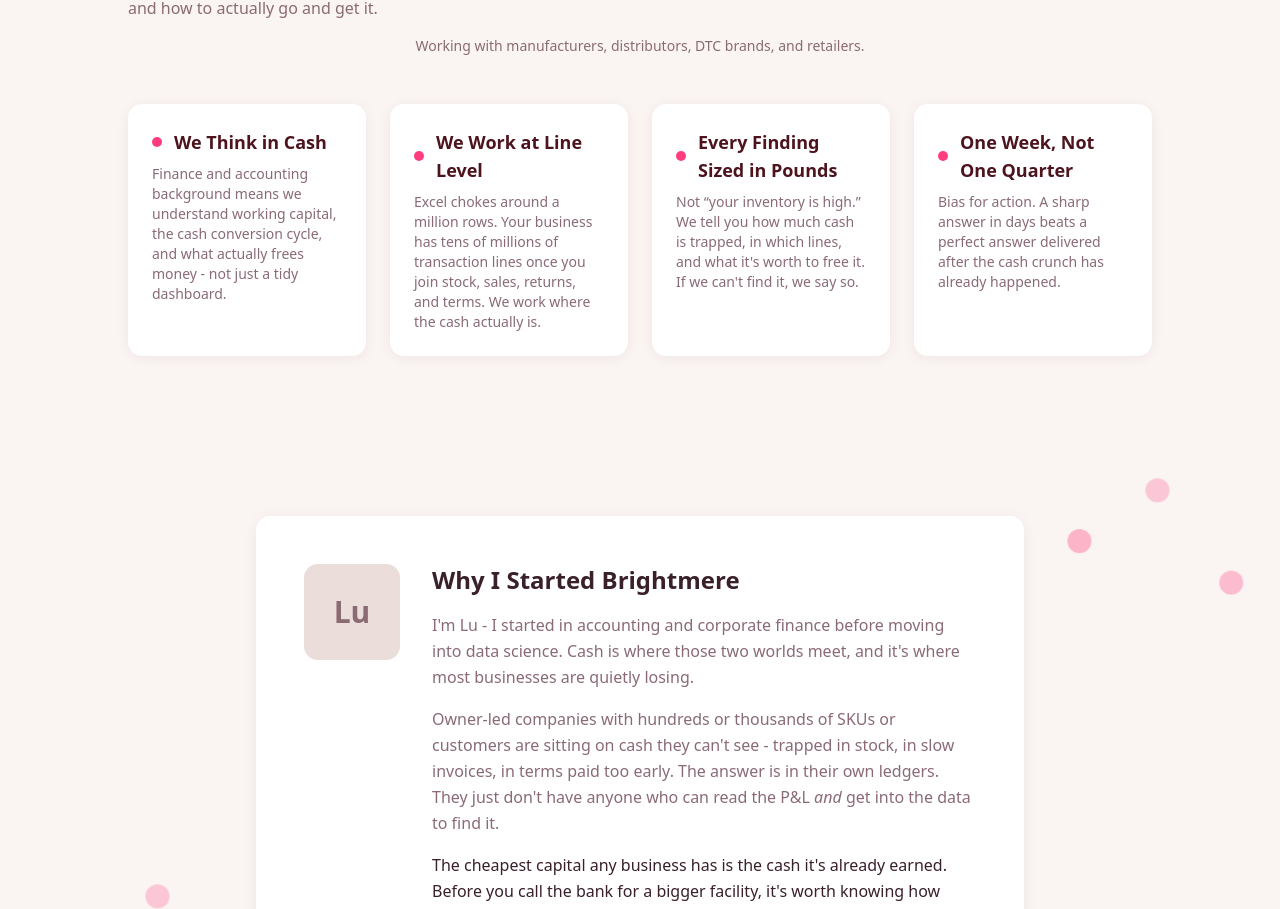
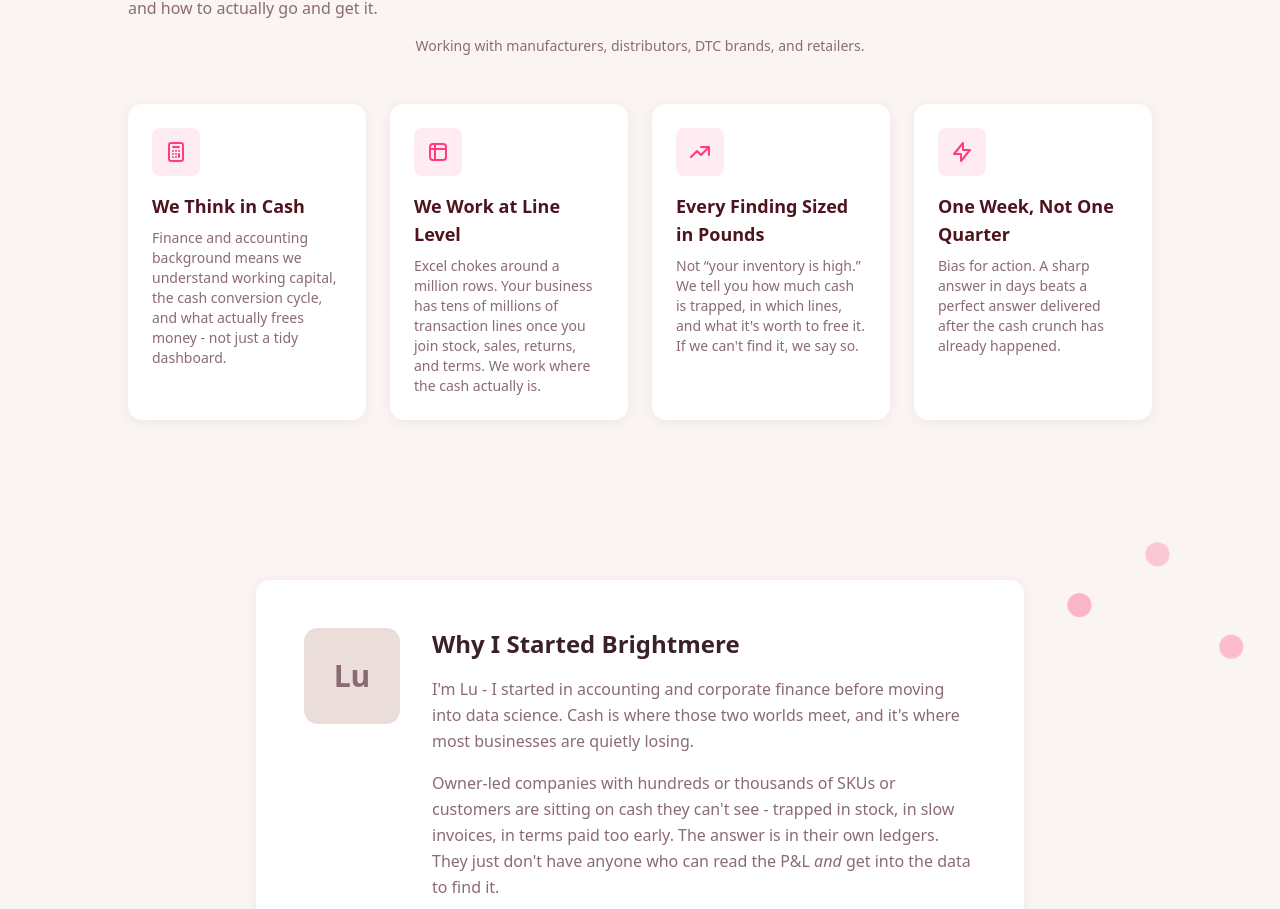
Before and after one commit to ninjalu/mosaic-data, a Next.js app: page / in a window 1280 px wide. Shown: the part 4538-5447 px from the top of the page. Built offline with nearby package versions, Linux system fonts and the light colour scheme.

Commit message:
Restore card feature icons from original design, recoloured to Brightmere palette
Co-Authored-By: Claude Fable 5 <noreply@anthropic.com>

```diff
--- a/app/assess/page.tsx
+++ b/app/assess/page.tsx
@@ -500,21 +500,36 @@ export default function AssessPage() {
 
               <div className="grid md:grid-cols-3 gap-10">
                 <div className="text-center">
-                  <h3 className="flex items-center justify-center gap-3 text-lg font-semibold text-[#4d141e] mb-2"><span className="w-2.5 h-2.5 rounded-full bg-pink flex-shrink-0" />Answer honestly</h3>
+                  <div className="w-14 h-14 bg-[#ff3d7e]/10 rounded-2xl flex items-center justify-center mx-auto mb-5">
+                    <svg className="w-7 h-7 text-[#ff3d7e]" fill="none" stroke="currentColor" viewBox="0 0 24 24">
+                      <path strokeLinecap="round" strokeLinejoin="round" strokeWidth={2} d="M9 5H7a2 2 0 00-2 2v12a2 2 0 002 2h10a2 2 0 002-2V7a2 2 0 00-2-2h-2M9 5a2 2 0 002 2h2a2 2 0 002-2M9 5a2 2 0 012-2h2a2 2 0 012 2m-6 9l2 2 4-4" />
+                    </svg>
+                  </div>
+                  <h3 className="text-lg font-semibold text-[#4d141e] mb-2">Answer honestly</h3>
                   <p className="text-[#8a6b74] text-sm leading-relaxed">
                     15 multiple-choice questions about how cash moves through your business - stock, receivables, payables. No preparation needed.
                   </p>
                 </div>
 
                 <div className="text-center">
-                  <h3 className="flex items-center justify-center gap-3 text-lg font-semibold text-[#4d141e] mb-2"><span className="w-2.5 h-2.5 rounded-full bg-pink flex-shrink-0" />Get your scores</h3>
+                  <div className="w-14 h-14 bg-[#ff3d7e]/10 rounded-2xl flex items-center justify-center mx-auto mb-5">
+                    <svg className="w-7 h-7 text-[#ff3d7e]" fill="none" stroke="currentColor" viewBox="0 0 24 24">
+                      <path strokeLinecap="round" strokeLinejoin="round" strokeWidth={2} d="M9 19v-6a2 2 0 00-2-2H5a2 2 0 00-2 2v6a2 2 0 002 2h2a2 2 0 002-2zm0 0V9a2 2 0 012-2h2a2 2 0 012 2v10m-6 0a2 2 0 002 2h2a2 2 0 002-2m0 0V5a2 2 0 012-2h2a2 2 0 012 2v14a2 2 0 01-2 2h-2a2 2 0 01-2-2z" />
+                    </svg>
+                  </div>
+                  <h3 className="text-lg font-semibold text-[#4d141e] mb-2">Get your scores</h3>
                   <p className="text-[#8a6b74] text-sm leading-relaxed">
                     See your overall Cash Health Score plus a breakdown across 6 dimensions with a visual radar chart.
                   </p>
                 </div>
 
                 <div className="text-center">
-                  <h3 className="flex items-center justify-center gap-3 text-lg font-semibold text-[#4d141e] mb-2"><span className="w-2.5 h-2.5 rounded-full bg-pink flex-shrink-0" />Know where to focus</h3>
+                  <div className="w-14 h-14 bg-[#ff3d7e]/10 rounded-2xl flex items-center justify-center mx-auto mb-5">
+                    <svg className="w-7 h-7 text-[#ff3d7e]" fill="none" stroke="currentColor" viewBox="0 0 24 24">
+                      <path strokeLinecap="round" strokeLinejoin="round" strokeWidth={2} d="M13 7h8m0 0v8m0-8l-8 8-4-4-6 6" />
+                    </svg>
+                  </div>
+                  <h3 className="text-lg font-semibold text-[#4d141e] mb-2">Know where to focus</h3>
                   <p className="text-[#8a6b74] text-sm leading-relaxed">
                     Get personalised recommendations for your 3 biggest opportunities to free up cash, plus an estimate of how much is trapped.
                   </p>
--- a/app/methodology/page.tsx
+++ b/app/methodology/page.tsx
@@ -62,7 +62,12 @@ export default function MethodologyPage() {
 
           <div className="grid md:grid-cols-3 gap-8">
             <div className="bg-white rounded-[14px] p-8 shadow-[0_2px_14px_rgba(77,20,30,0.06)]">
-              <h3 className="flex items-center gap-3 text-xl font-semibold text-[#4d141e] mb-3"><span className="w-2.5 h-2.5 rounded-full bg-pink flex-shrink-0" />Unit economics</h3>
+              <div className="w-12 h-12 bg-[#ff3d7e]/10 rounded-xl flex items-center justify-center mb-5">
+                <svg className="w-6 h-6 text-[#ff3d7e]" fill="none" stroke="currentColor" viewBox="0 0 24 24">
+                  <path strokeLinecap="round" strokeLinejoin="round" strokeWidth={2} d="M12 8c-1.657 0-3 .895-3 2s1.343 2 3 2 3 .895 3 2-1.343 2-3 2m0-8c1.11 0 2.08.402 2.599 1M12 8V7m0 1v8m0 0v1m0-1c-1.11 0-2.08-.402-2.599-1M21 12a9 9 0 11-18 0 9 9 0 0118 0z" />
+                </svg>
+              </div>
+              <h3 className="text-xl font-semibold text-[#4d141e] mb-3">Unit economics</h3>
               <p className="text-[#8a6b74] leading-relaxed mb-4">
                 Do you make money on every unit you sell? Revenue growth with declining unit economics
                 is a leaky bucket - you&apos;re feeding the machine faster, but profit is falling out the bottom.
@@ -75,7 +80,12 @@ export default function MethodologyPage() {
             </div>
 
             <div className="bg-white rounded-[14px] p-8 shadow-[0_2px_14px_rgba(77,20,30,0.06)]">
-              <h3 className="flex items-center gap-3 text-xl font-semibold text-[#4d141e] mb-3"><span className="w-2.5 h-2.5 rounded-full bg-pink flex-shrink-0" />Capital efficiency</h3>
+              <div className="w-12 h-12 bg-[#ff3d7e]/10 rounded-xl flex items-center justify-center mb-5">
+                <svg className="w-6 h-6 text-[#ff3d7e]" fill="none" stroke="currentColor" viewBox="0 0 24 24">
+                  <path strokeLinecap="round" strokeLinejoin="round" strokeWidth={2} d="M13 7h8m0 0v8m0-8l-8 8-4-4-6 6" />
+                </svg>
+              </div>
+              <h3 className="text-xl font-semibold text-[#4d141e] mb-3">Capital efficiency</h3>
               <p className="text-[#8a6b74] leading-relaxed mb-4">
                 Does capital flow through the machine or get stuck? Strong earnings don&apos;t matter
                 if working capital is invisible across five systems.
@@ -88,7 +98,12 @@ export default function MethodologyPage() {
             </div>
 
             <div className="bg-white rounded-[14px] p-8 shadow-[0_2px_14px_rgba(77,20,30,0.06)]">
-              <h3 className="flex items-center gap-3 text-xl font-semibold text-[#4d141e] mb-3"><span className="w-2.5 h-2.5 rounded-full bg-pink flex-shrink-0" />Margin consistency</h3>
+              <div className="w-12 h-12 bg-[#ff3d7e]/10 rounded-xl flex items-center justify-center mb-5">
+                <svg className="w-6 h-6 text-[#ff3d7e]" fill="none" stroke="currentColor" viewBox="0 0 24 24">
+                  <path strokeLinecap="round" strokeLinejoin="round" strokeWidth={2} d="M9 19v-6a2 2 0 00-2-2H5a2 2 0 00-2 2v6a2 2 0 002 2h2a2 2 0 002-2zm0 0V9a2 2 0 012-2h2a2 2 0 012 2v10m-6 0a2 2 0 002 2h2a2 2 0 002-2m0 0V5a2 2 0 012-2h2a2 2 0 012 2v14a2 2 0 01-2 2h-2a2 2 0 01-2-2z" />
+                </svg>
+              </div>
+              <h3 className="text-xl font-semibold text-[#4d141e] mb-3">Margin consistency</h3>
               <p className="text-[#8a6b74] leading-relaxed mb-4">
                 Can you predict your output from your input? When margin varies 30+ points within the same
                 business, you don&apos;t have an industry ceiling - you have a consistency problem.
--- a/app/page.tsx
+++ b/app/page.tsx
@@ -511,7 +511,12 @@ export default function Home() {
 
           <div className="grid md:grid-cols-2 lg:grid-cols-4 gap-6">
             <div className="bg-white rounded-[14px] p-6 shadow-[0_2px_14px_rgba(77,20,30,0.06)]">
-              <h3 className="flex items-center gap-3 text-[#4d141e] font-semibold text-lg mb-2"><span className="w-2.5 h-2.5 rounded-full bg-pink flex-shrink-0" />We Think in Cash</h3>
+              <div className="w-12 h-12 bg-[#ff3d7e]/10 rounded-lg flex items-center justify-center mb-4">
+                <svg className="w-6 h-6 text-[#ff3d7e]" fill="none" stroke="currentColor" viewBox="0 0 24 24">
+                  <path strokeLinecap="round" strokeLinejoin="round" strokeWidth={2} d="M9 7h6m0 10v-3m-3 3h.01M9 17h.01M9 14h.01M12 14h.01M15 11h.01M12 11h.01M9 11h.01M7 21h10a2 2 0 002-2V5a2 2 0 00-2-2H7a2 2 0 00-2 2v14a2 2 0 002 2z" />
+                </svg>
+              </div>
+              <h3 className="text-[#4d141e] font-semibold text-lg mb-2">We Think in Cash</h3>
               <p className="text-[#8a6b74] text-sm">
                 Finance and accounting background means we understand working capital, the cash
                 conversion cycle, and what actually frees money - not just a tidy dashboard.
@@ -519,7 +524,12 @@ export default function Home() {
             </div>
 
             <div className="bg-white rounded-[14px] p-6 shadow-[0_2px_14px_rgba(77,20,30,0.06)]">
-              <h3 className="flex items-center gap-3 text-[#4d141e] font-semibold text-lg mb-2"><span className="w-2.5 h-2.5 rounded-full bg-pink flex-shrink-0" />We Work at Line Level</h3>
+              <div className="w-12 h-12 bg-[#ff3d7e]/10 rounded-lg flex items-center justify-center mb-4">
+                <svg className="w-6 h-6 text-[#ff3d7e]" fill="none" stroke="currentColor" viewBox="0 0 24 24">
+                  <path strokeLinecap="round" strokeLinejoin="round" strokeWidth={2} d="M4 7v10c0 2 1 3 3 3h10c2 0 3-1 3-3V7c0-2-1-3-3-3H7C5 4 4 5 4 7z M4 9h16 M9 4v16" />
+                </svg>
+              </div>
+              <h3 className="text-[#4d141e] font-semibold text-lg mb-2">We Work at Line Level</h3>
               <p className="text-[#8a6b74] text-sm">
                 Excel chokes around a million rows. Your business has tens of millions of
                 transaction lines once you join stock, sales, returns, and terms. We work where
@@ -528,7 +538,12 @@ export default function Home() {
             </div>
 
             <div className="bg-white rounded-[14px] p-6 shadow-[0_2px_14px_rgba(77,20,30,0.06)]">
-              <h3 className="flex items-center gap-3 text-[#4d141e] font-semibold text-lg mb-2"><span className="w-2.5 h-2.5 rounded-full bg-pink flex-shrink-0" />Every Finding Sized in Pounds</h3>
+              <div className="w-12 h-12 bg-[#ff3d7e]/10 rounded-lg flex items-center justify-center mb-4">
+                <svg className="w-6 h-6 text-[#ff3d7e]" fill="none" stroke="currentColor" viewBox="0 0 24 24">
+                  <path strokeLinecap="round" strokeLinejoin="round" strokeWidth={2} d="M13 7h8m0 0v8m0-8l-8 8-4-4-6 6" />
+                </svg>
+              </div>
+              <h3 className="text-[#4d141e] font-semibold text-lg mb-2">Every Finding Sized in Pounds</h3>
               <p className="text-[#8a6b74] text-sm">
                 Not &ldquo;your inventory is high.&rdquo; We tell you how much cash is trapped, in which
                 lines, and what it&apos;s worth to free it. If we can&apos;t find it, we say so.
@@ -536,7 +551,12 @@ export default function Home() {
             </div>
 
             <div className="bg-white rounded-[14px] p-6 shadow-[0_2px_14px_rgba(77,20,30,0.06)]">
-              <h3 className="flex items-center gap-3 text-[#4d141e] font-semibold text-lg mb-2"><span className="w-2.5 h-2.5 rounded-full bg-pink flex-shrink-0" />One Week, Not One Quarter</h3>
+              <div className="w-12 h-12 bg-[#ff3d7e]/10 rounded-lg flex items-center justify-center mb-4">
+                <svg className="w-6 h-6 text-[#ff3d7e]" fill="none" stroke="currentColor" viewBox="0 0 24 24">
+                  <path strokeLinecap="round" strokeLinejoin="round" strokeWidth={2} d="M13 10V3L4 14h7v7l9-11h-7z" />
+                </svg>
+              </div>
+              <h3 className="text-[#4d141e] font-semibold text-lg mb-2">One Week, Not One Quarter</h3>
               <p className="text-[#8a6b74] text-sm">
                 Bias for action. A sharp answer in days beats a perfect answer delivered after
                 the cash crunch has already happened.
```
